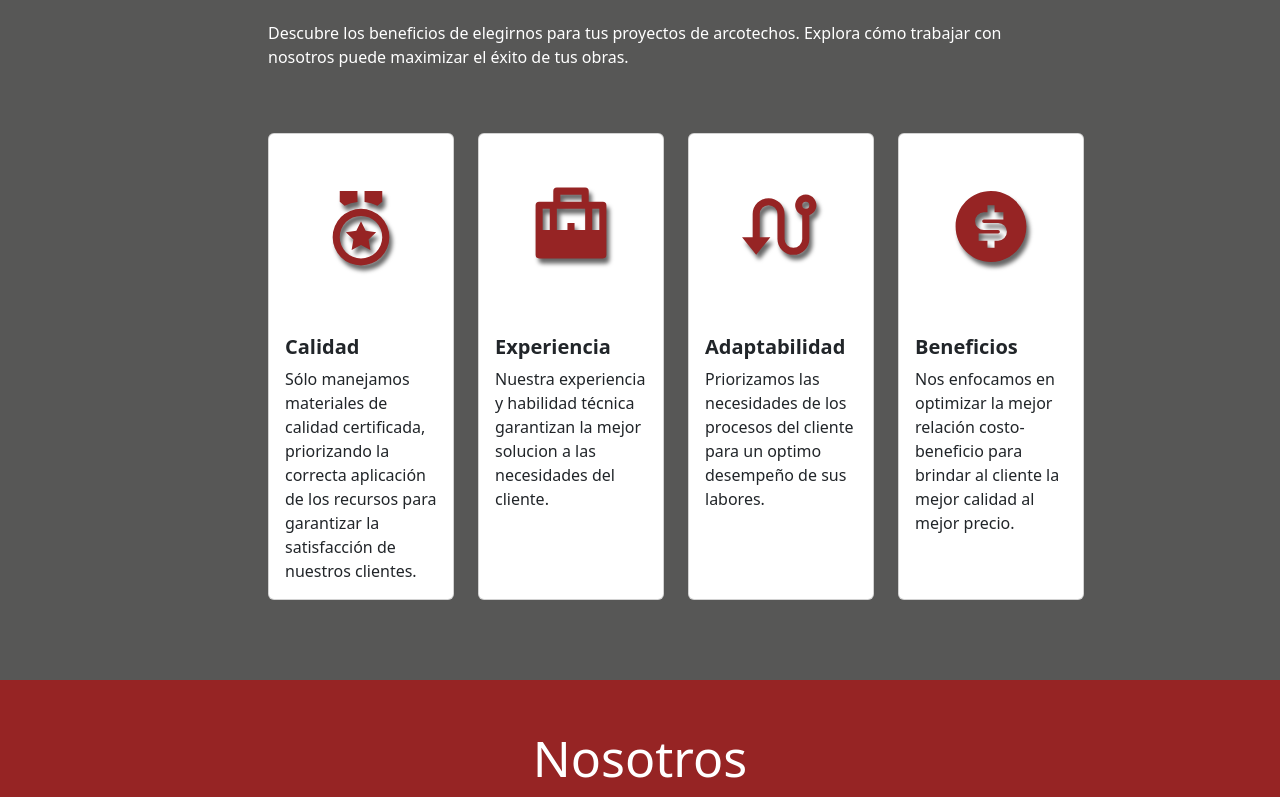
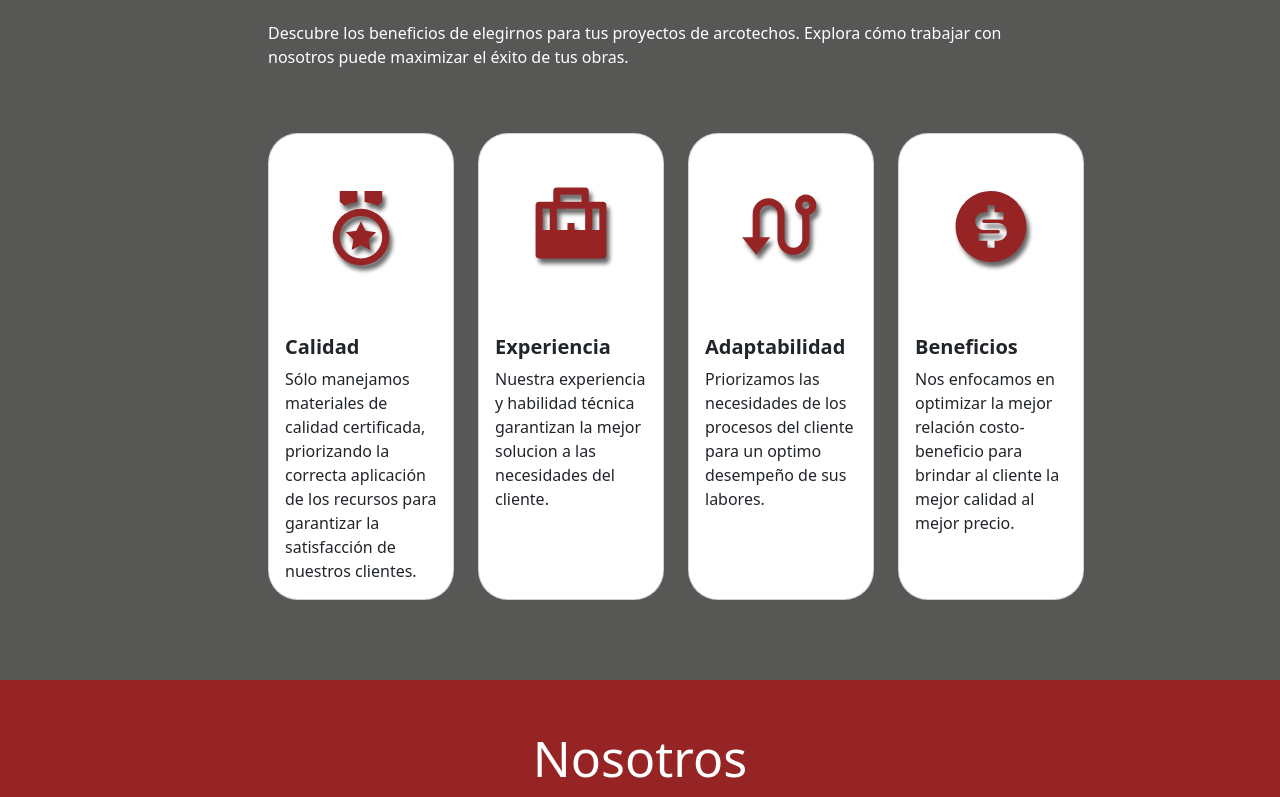
Before and after one commit to ErnieBautista/techoscurvos, a React (Vite) app: page / in a window 1280 px wide. Shown: the part 1679-2476 px from the top of the page. Built offline with nearby package versions, Linux system fonts and the light colour scheme.

Commit message:
arreglo link FB

```diff
--- a/src/components/Beneficios/beneficios.css
+++ b/src/components/Beneficios/beneficios.css
@@ -63,6 +63,7 @@
 .BeneficiosImg {
   width: 100%;
   height: 35vh;
+  border-radius: 30px;
 }
 
 .BeneficiosImg2 {
--- a/src/components/Cards/Cards.jsx
+++ b/src/components/Cards/Cards.jsx
@@ -16,7 +16,7 @@ export const Cards = () => {
         obras.
       </p>
       <div className="d-lg-flex justify-content-between mt-5 gap-4">
-          <Card className="col-lg-3 col-md-12 my-3">
+          <Card className="carta col-lg-3 col-md-12 my-3">
             <RiMedalLine className="cardIcons" />
             <Card.Body className="cardBody">
               <Card.Title className="fw-bold">Calidad</Card.Title>
@@ -27,7 +27,7 @@ export const Cards = () => {
               </Card.Text>
             </Card.Body>
           </Card>
-          <Card className="col-lg-3 col-md-12 my-3">
+          <Card className="carta col-lg-3 col-md-12 my-3">
             <RiBriefcase5Fill className="cardIcons" />
             <Card.Body className="cardBody">
               <Card.Title className="fw-bold">Experiencia</Card.Title>
@@ -37,7 +37,7 @@ export const Cards = () => {
               </Card.Text>
             </Card.Body>
           </Card>
-          <Card className="col-lg-3 col-md-12 my-3">
+          <Card className="carta col-lg-3 col-md-12 my-3">
             <RiRouteLine className="cardIcons" />
             <Card.Body className="cardBody">
               <Card.Title className="fw-bold">Adaptabilidad</Card.Title>
@@ -47,7 +47,7 @@ export const Cards = () => {
               </Card.Text>
             </Card.Body>
           </Card>
-          <Card className="col-lg-3 col-md-12 my-3">
+          <Card className="carta col-lg-3 col-md-12 my-3">
             <RiMoneyDollarCircleFill className="cardIcons" />
             <Card.Body className="cardBody">
               <Card.Title className="fw-bold">Beneficios</Card.Title>
--- a/src/components/Cards/cards.scss
+++ b/src/components/Cards/cards.scss
@@ -5,3 +5,5 @@
   color: #962424;
   filter: drop-shadow(3px 5px 2px rgb(0 0 0 / 0.6));
 }
+
+.carta {border-radius: 30px;}
--- a/src/components/Footer/Footer.jsx
+++ b/src/components/Footer/Footer.jsx
@@ -27,7 +27,7 @@ export const Footer = () => {
           </Col>
           <Col className="text-center">
             <a
-              href="https://www.facebook.com/techoscurvoss"
+              href="https://www.facebook.com/share/656JHAztBpmhSL3z/?mibextid=qi2Omg"
               target=" _blank"
               className="px-1 fs-3"
             >
```
